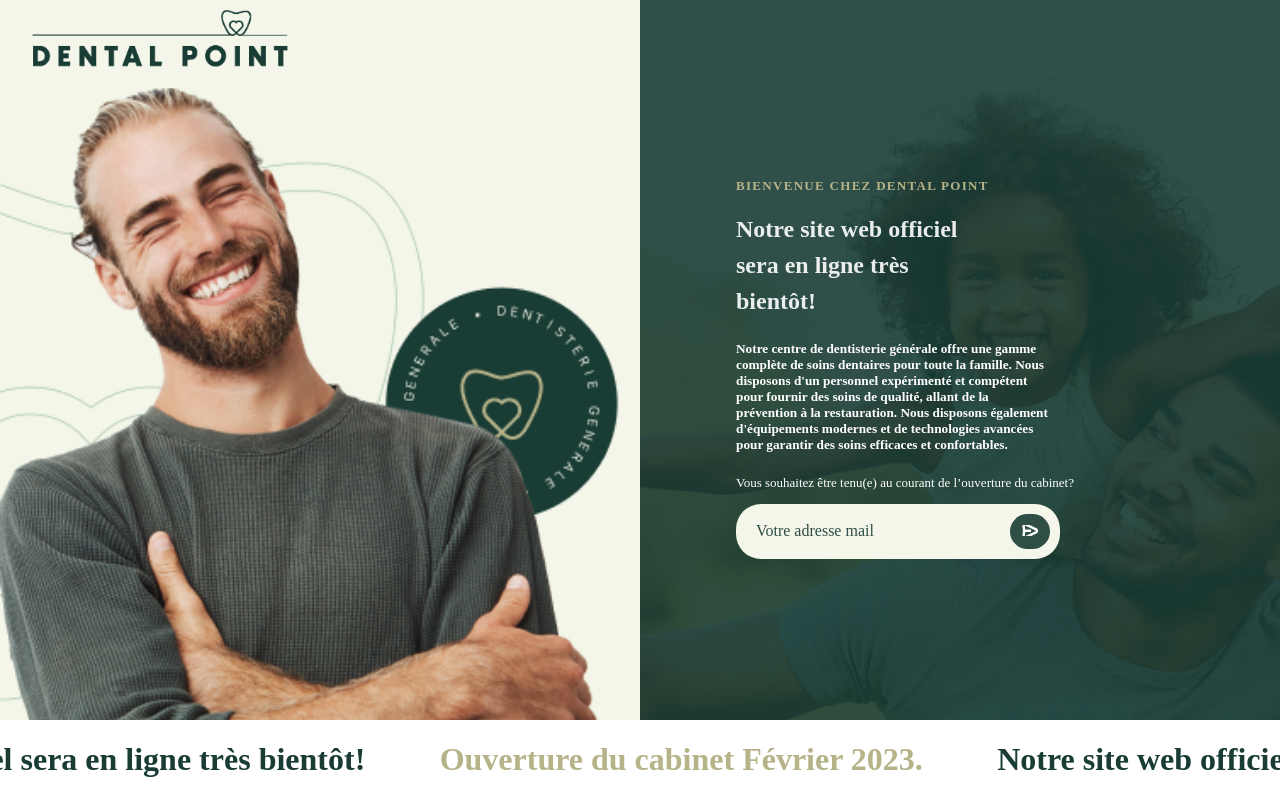
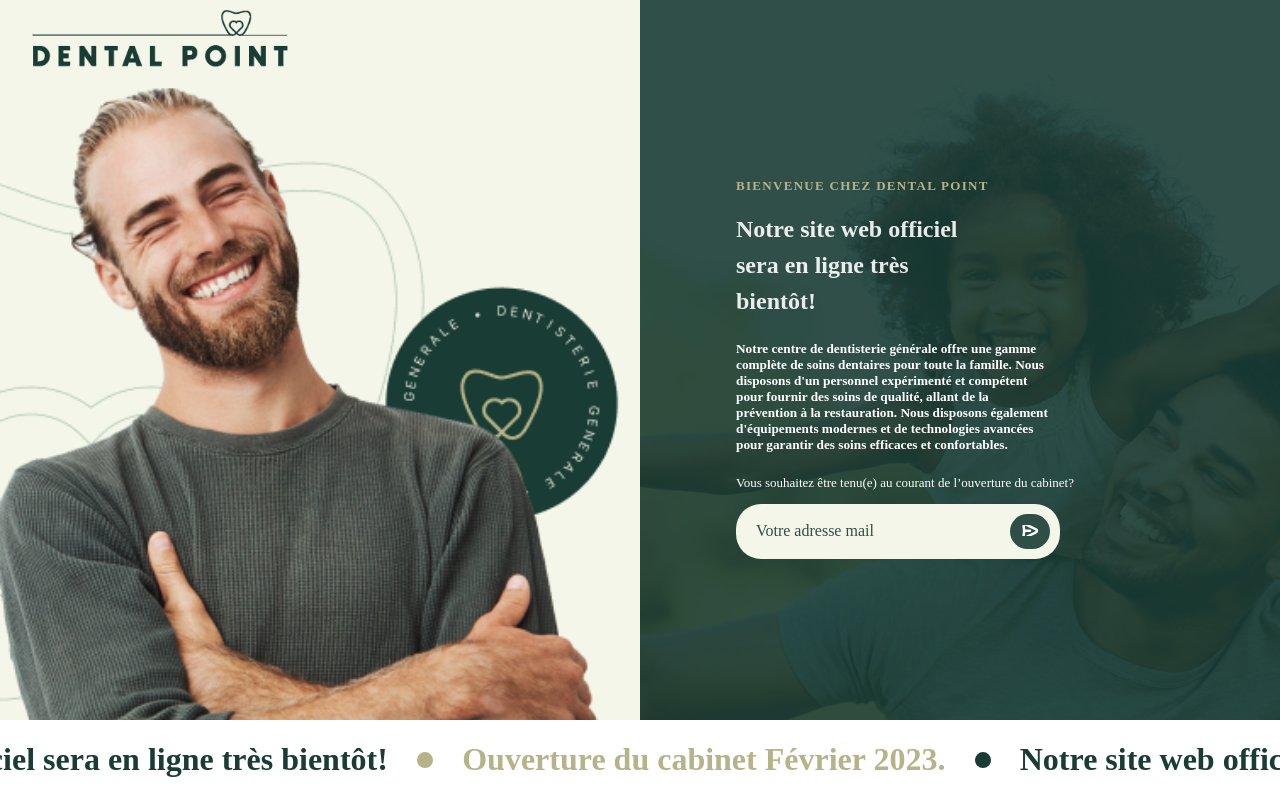
Before and after one commit to saadMeddiche/dentist_view_jeune_media, a Vue app: page / in a window 1280 px wide. Built offline with nearby package versions, Linux system fonts and the light colour scheme.

Commit message:
Add Circle in the moving tape

```diff
--- a/src/components/tape.vue
+++ b/src/components/tape.vue
@@ -7,16 +7,20 @@
             <!-- First part of the tape -->
             <div class="first_part">
                 <!-- Headline with style_1 -->
+                <div class="circle_1"></div>
                 <h1 class="style_1">Notre site web officiel sera en ligne très bientôt!</h1>
                 <!-- Headline with style_2 -->
+                <div class="circle_2"></div>
                 <h1 class="style_2">Ouverture du cabinet Février 2023.</h1>
             </div>
 
             <!-- Second part of the tape -->
             <div class="second_part">
                 <!-- Headline with style_1 -->
+                <div class="circle_1"></div>
                 <h1 class="style_1">Notre site web officiel sera en ligne très bientôt!</h1>
                 <!-- Headline with style_2 -->
+                <div class="circle_2"></div>
                 <h1 class="style_2">Ouverture du cabinet Février 2023.</h1>
             </div>
 
@@ -55,6 +59,7 @@
         .first_part , .second_part{
             display: flex;
             justify-content: space-around;
+            align-items: center;
             width: 50%;
             height: 100%;
         }
@@ -70,4 +75,19 @@
 .style_2 {
     color: #b6b388;
 }
+
+/* Styling for the black circle */
+.circle_1 , .circle_2 {
+    width: 16px;
+    height: 16px;
+    border-radius: 50%;
+}
+
+.circle_1{
+    background-color: #193c35;
+}
+
+.circle_2{
+    background-color: #b6b388;
+}
 </style>
```
